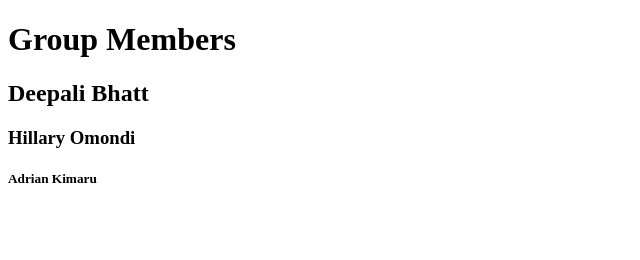
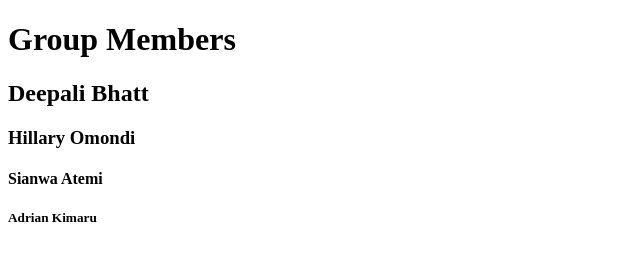
Before and after one commit to adricoder/projectX, a plain HTML site: page index.html in a window 1280 px wide. Shown: the whole page, without its empty margins (0-640 px from the left). Drawn offline with Linux system fonts and the light colour scheme.

Commit message:
Update index.html

```diff
--- a/index.html
+++ b/index.html
@@ -8,6 +8,7 @@
      	    <h1>Group Members</h1>
 	    <h2>Deepali Bhatt</h2>
 	     <h3>Hillary Omondi</h3>
+	     <h4>Sianwa Atemi</h4>
 	     <h5>Adrian Kimaru</h5>
      </body>
 
```
